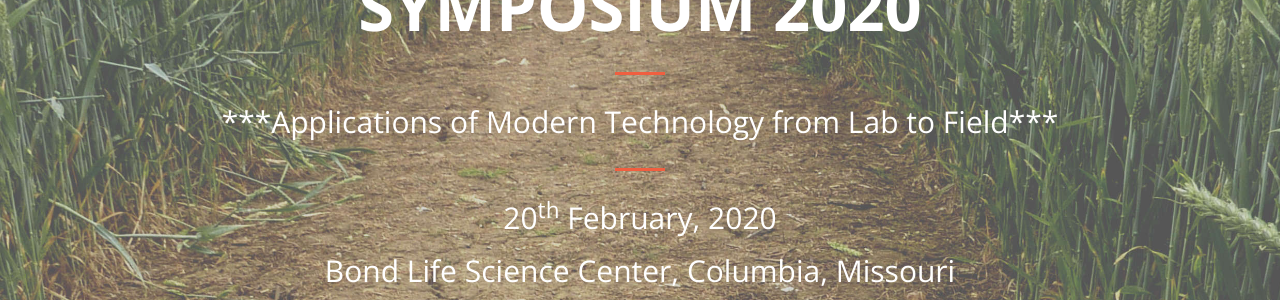
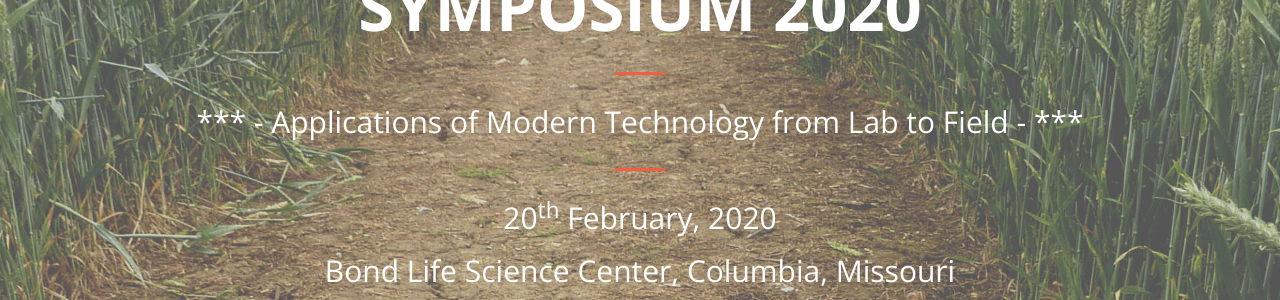
Before and after one commit to mupioneersymposium/mupioneersymposium.github.io, a Jekyll site: the page built from index.html, in a window 1280 px wide and 900 px high. Shown: the part 317-617 px from the top of the window. Built offline with Jekyll 4.4.1, drawn with Linux system fonts in a browser that asks for light colours.

```diff
--- a/_includes/header.html
+++ b/_includes/header.html
@@ -3,7 +3,7 @@
         <div class="header-content-inner">
             <h1>MU Plant Research Symposium 2020</h1>
             <hr>
-            <h2>***Applications of Modern Technology from Lab to Field***</h2>
+            <h2>*** - Applications of Modern Technology from Lab to Field - ***</h2>
             <hr>
             <h2>20<sup>th</sup> February, 2020</h2>
             <h2>Bond Life Science Center, Columbia, Missouri</h2> <br/>
```
